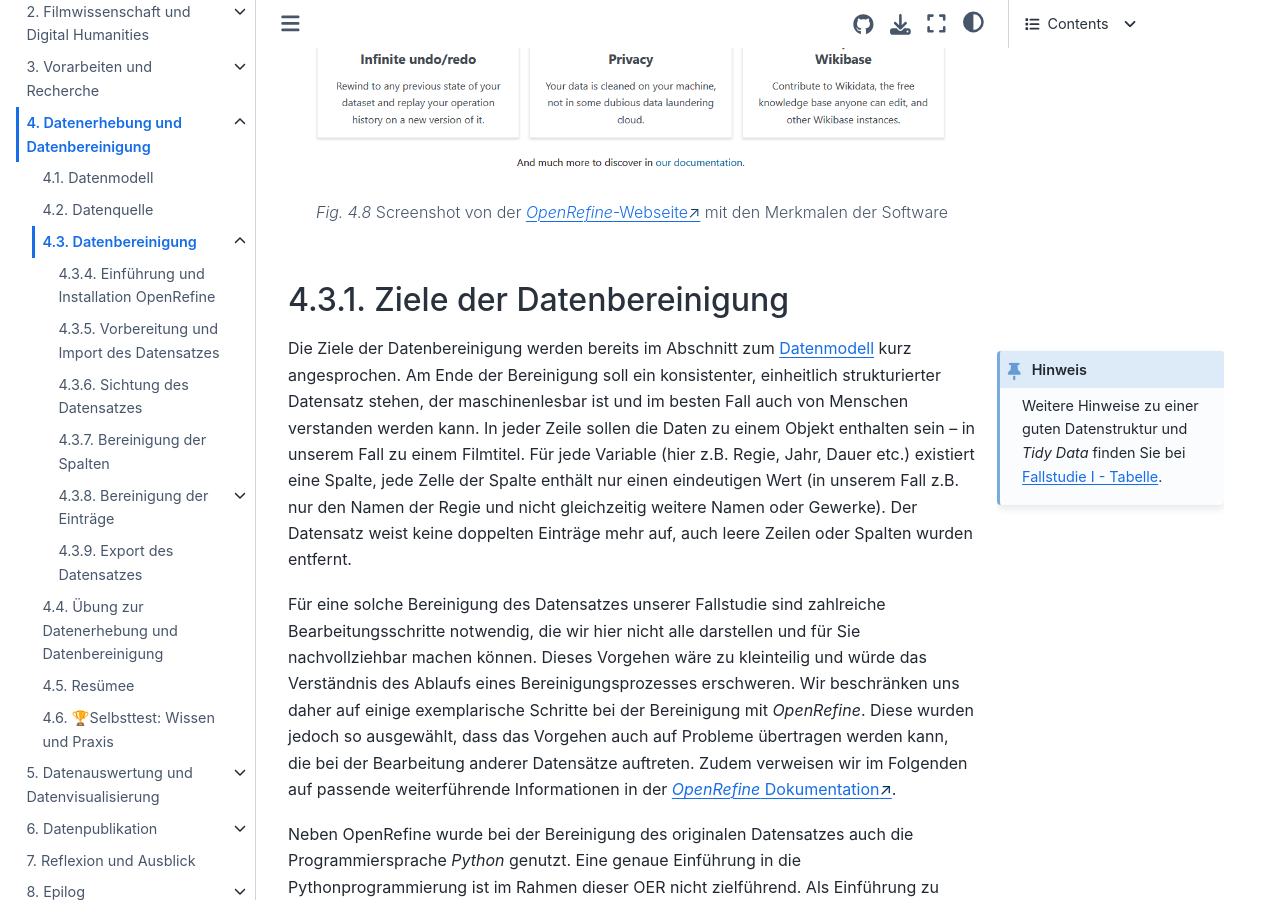
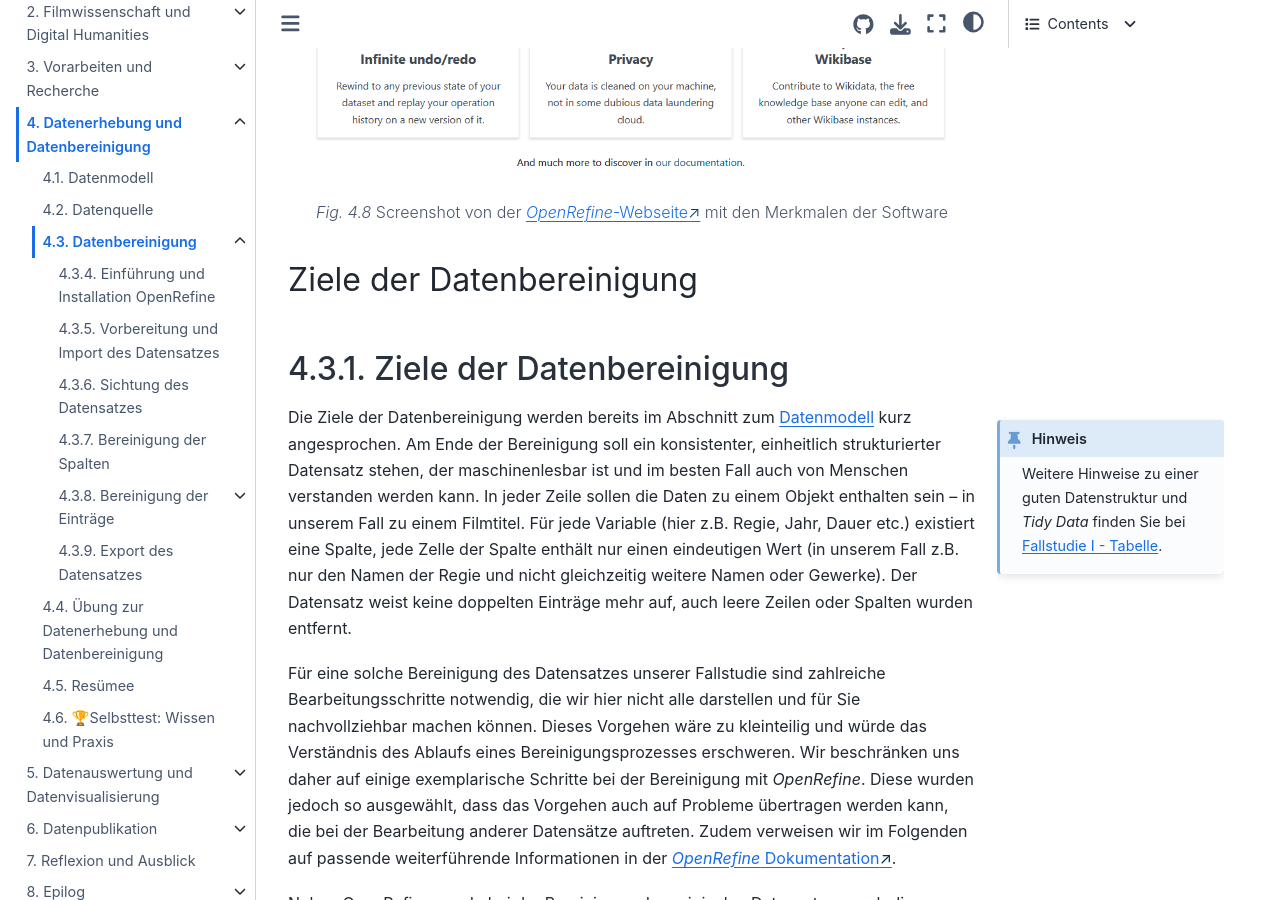
Before and after one commit to quadriga-dk/Bewegtes-Bild-Fallstudie-2, a Jupyter Book: the page built from bereinigung/openRefine/0_datenbereinigung.md, in a window 1280 px wide and 900 px high, scrolled down 756 px. Built offline with Jupyter Book 1.0.4 settings and Sphinx 7.4.7 and the Sphinx Book theme 1.1.4, drawn with Linux system fonts in a browser that asks for light colours.

Commit message:
Update 0_datenbereinigung.md

`````diff
--- a/bereinigung/openRefine/0_datenbereinigung.md
+++ b/bereinigung/openRefine/0_datenbereinigung.md
@@ -13,6 +13,7 @@ alt: Screenshot Webseite OpenRefine mit den Merkmalen der Software
 ---
 Screenshot von der <a href="https://openrefine.org/" class="external-link" target="_blank">*OpenRefine*-Webseite</a> mit den Merkmalen der Software
 ```
+<span style="font-size:24pt;">Ziele der Datenbereinigung</span>
 
 ## Ziele der Datenbereinigung
 ````{margin}
`````
